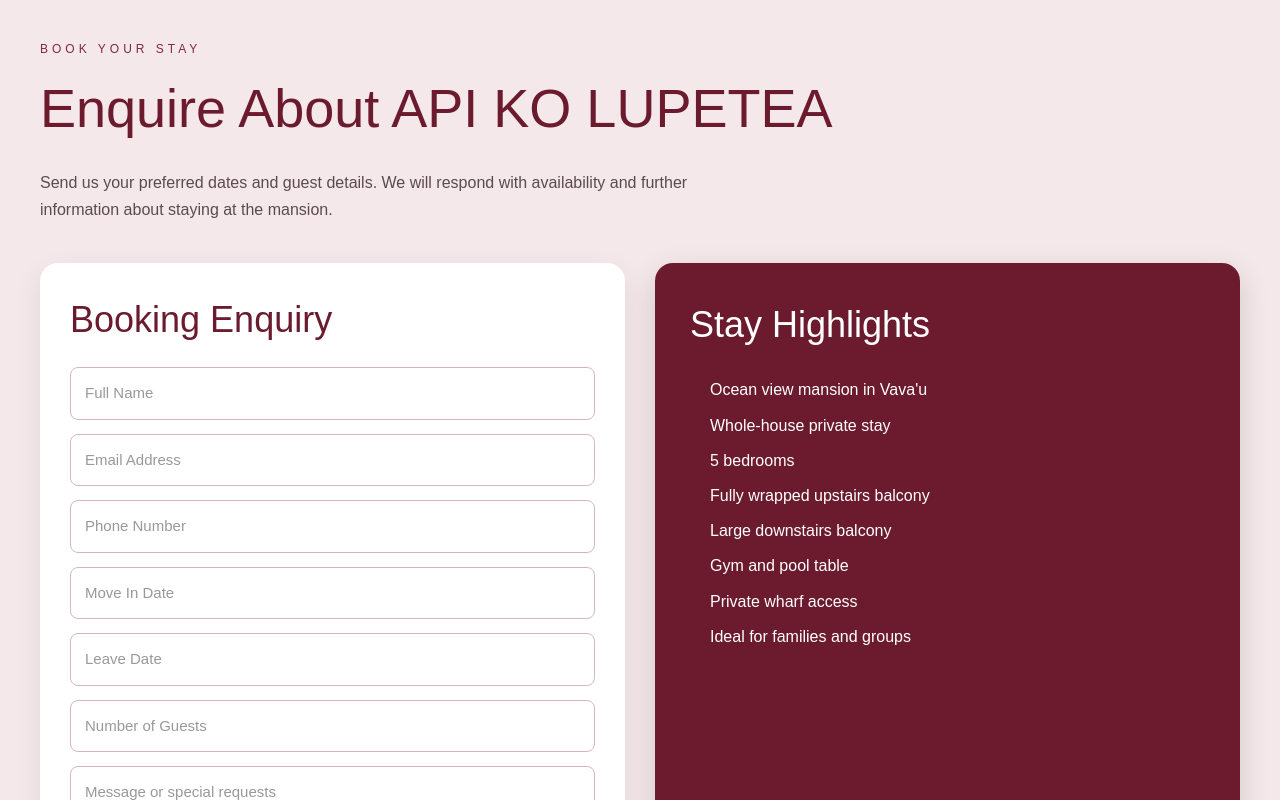
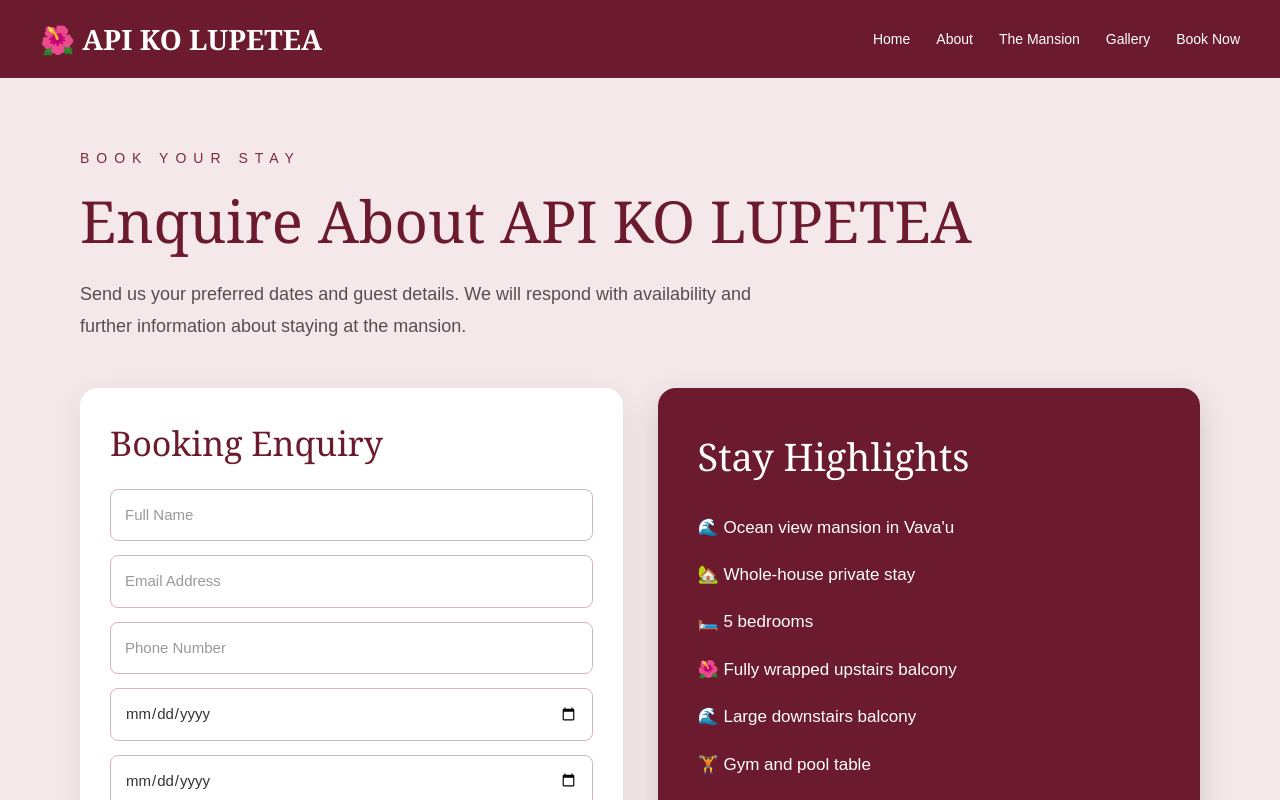
Before and after one commit to Melzy88/API-KO-LUPETEA, a Next.js app: page /booking in a window 1280 px wide. Shown: the top 800 px of the page. Built offline with nearby package versions, Linux system fonts and the light colour scheme.

Commit message:
Restore booking home page style and date picker

```diff
--- a/app/booking/page.tsx
+++ b/app/booking/page.tsx
@@ -46,39 +46,73 @@ export default function BookingPage() {
         .booking-page {
           background: #f4e8ea;
           min-height: 100vh;
-          padding: 40px;
+        }
+
+        .navbar {
+          background: #6b1b2d;
+          color: white;
+          padding: 18px 40px;
+          display: flex;
+          justify-content: space-between;
+          align-items: center;
+          position: sticky;
+          top: 0;
+          z-index: 50;
+        }
+
+        .logo {
+          font-size: 28px;
+          font-family: Georgia, serif;
+          font-weight: bold;
+          color: white;
+          text-decoration: none;
+        }
+
+        .nav-links {
+          display: flex;
+          gap: 26px;
+          font-size: 14px;
+        }
+
+        .nav-links a {
+          color: white;
+          text-decoration: none;
         }
 
         .container {
           max-width: 1200px;
           margin: 0 auto;
+          padding: 70px 40px;
         }
 
         .top-label {
-          letter-spacing: 4px;
+          letter-spacing: 7px;
           color: #7d2b3a;
-          font-size: 12px;
-          margin-bottom: 10px;
+          font-size: 14px;
+          margin-bottom: 20px;
         }
 
         .title {
           color: #6b1b2d;
-          font-size: 54px;
-          margin-bottom: 20px;
+          font-size: 58px;
+          margin-bottom: 25px;
           font-weight: 500;
+          font-family: Georgia, serif;
+          line-height: 1.1;
         }
 
         .intro {
           color: #5b4b50;
-          margin-bottom: 40px;
-          max-width: 650px;
-          line-height: 1.7;
+          margin-bottom: 45px;
+          max-width: 700px;
+          line-height: 1.8;
+          font-size: 18px;
         }
 
         .grid {
           display: grid;
           grid-template-columns: 1fr 1fr;
-          gap: 30px;
+          gap: 35px;
         }
 
         .card {
@@ -91,7 +125,9 @@ export default function BookingPage() {
         .form-title {
           color: #6b1b2d;
           margin-bottom: 20px;
-          font-size: 36px;
+          font-size: 34px;
+          font-family: Georgia, serif;
+          font-weight: 500;
         }
 
         .booking-form {
@@ -110,8 +146,16 @@ export default function BookingPage() {
           font-size: 15px;
           color: #333;
           background: white;
-          font-family: inherit;
+          font-family: Arial, sans-serif;
           min-height: 52px;
+          -webkit-appearance: none;
+          appearance: none;
+        }
+
+        input[type="date"].input-field {
+          -webkit-appearance: auto;
+          appearance: auto;
+          color: #333;
         }
 
         .textarea-field {
@@ -132,14 +176,15 @@ export default function BookingPage() {
 
         .thank-you {
           text-align: center;
-          padding: 40px 20px;
+          padding: 55px 20px;
         }
 
         .thank-you h2 {
           color: #6b1b2d;
-          font-size: 40px;
+          font-size: 42px;
           margin-bottom: 15px;
           font-weight: 500;
+          font-family: Georgia, serif;
         }
 
         .thank-you p {
@@ -163,24 +208,44 @@ export default function BookingPage() {
         .highlights {
           background: #6b1b2d;
           color: white;
-          padding: 35px;
+          padding: 40px;
           border-radius: 18px;
           box-shadow: 0 10px 30px rgba(0,0,0,0.15);
         }
 
         .highlights h2 {
-          font-size: 36px;
-          margin-bottom: 20px;
+          font-size: 38px;
+          margin-bottom: 24px;
+          font-family: Georgia, serif;
+          font-weight: 500;
         }
 
         .highlights ul {
           line-height: 2.2;
-          padding-left: 20px;
+          padding-left: 0;
+          list-style: none;
+          font-size: 17px;
+        }
+
+        .highlights li {
+          margin-bottom: 10px;
         }
 
         @media (max-width: 768px) {
-          .booking-page {
-            padding: 24px;
+          .navbar {
+            padding: 18px 24px;
+          }
+
+          .logo {
+            font-size: 24px;
+          }
+
+          .nav-links {
+            display: none;
+          }
+
+          .container {
+            padding: 70px 24px;
           }
 
           .grid {
@@ -188,14 +253,68 @@ export default function BookingPage() {
           }
 
           .title {
+            font-size: 52px;
+          }
+
+          .intro {
+            font-size: 20px;
+          }
+
+          .card {
+            padding: 30px;
+            border-radius: 28px;
+          }
+
+          .form-title {
+            font-size: 40px;
+          }
+
+          .input-field,
+          .textarea-field {
+            font-size: 18px;
+            padding: 18px;
+            min-height: 64px;
+            border-radius: 14px;
+          }
+
+          .textarea-field {
+            min-height: 170px;
+          }
+
+          .submit-button {
+            font-size: 20px;
+            padding: 18px;
+            border-radius: 14px;
+          }
+
+          .highlights {
+            border-radius: 28px;
+            padding: 35px;
+          }
+
+          .highlights h2 {
             font-size: 42px;
           }
 
-          .form-title {
-            font-size: 34px;
+          .highlights ul {
+            font-size: 20px;
           }
         }
       `}</style>
+
+      <nav className="navbar">
+        <a href="/" className="logo">
+          🌺 API KO LUPETEA
+        </a>
+
+        <div className="nav-links">
+          <a href="/">Home</a>
+          <a href="/about">About</a>
+          <a href="/mansion">The Mansion</a>
+          <a href="/gallery">Gallery</a>
+          <a href="/booking">Book Now</a>
+        </div>
+      </nav>
 
       <div className="container">
         <p className="top-label">BOOK YOUR STAY</p>
@@ -233,46 +352,14 @@ export default function BookingPage() {
                 <h2 className="form-title">Booking Enquiry</h2>
 
                 <form onSubmit={handleSubmit} className="booking-form">
-                  <input
-                    name="fullName"
-                    required
-                    placeholder="Full Name"
-                    className="input-field"
-                  />
+                  <input name="fullName" required placeholder="Full Name" className="input-field" />
+                  <input name="email" required type="email" placeholder="Email Address" className="input-field" />
+                  <input name="phone" placeholder="Phone Number" className="input-field" />
 
-                  <input
-                    name="email"
-                    required
-                    type="email"
-                    placeholder="Email Address"
-                    className="input-field"
-                  />
+                  <input name="moveIn" type="date" required className="input-field" />
+                  <input name="leaveDate" type="date" required className="input-field" />
 
-                  <input
-                    name="phone"
-                    placeholder="Phone Number"
-                    className="input-field"
-                  />
-
-                  <input
-                    name="moveIn"
-                    required
-                    placeholder="Move In Date"
-                    className="input-field"
-                  />
-
-                  <input
-                    name="leaveDate"
-                    required
-                    placeholder="Leave Date"
-                    className="input-field"
-                  />
-
-                  <input
-                    name="guests"
-                    placeholder="Number of Guests"
-                    className="input-field"
-                  />
+                  <input name="guests" placeholder="Number of Guests" className="input-field" />
 
                   <textarea
                     name="message"
@@ -281,11 +368,7 @@ export default function BookingPage() {
                     className="textarea-field"
                   />
 
-                  <button
-                    type="submit"
-                    disabled={loading}
-                    className="submit-button"
-                  >
+                  <button type="submit" disabled={loading} className="submit-button">
                     {loading ? "Sending..." : "Send Enquiry"}
                   </button>
                 </form>
@@ -297,14 +380,14 @@ export default function BookingPage() {
             <h2>Stay Highlights</h2>
 
             <ul>
-              <li>Ocean view mansion in Vava'u</li>
-              <li>Whole-house private stay</li>
-              <li>5 bedrooms</li>
-              <li>Fully wrapped upstairs balcony</li>
-              <li>Large downstairs balcony</li>
-              <li>Gym and pool table</li>
-              <li>Private wharf access</li>
-              <li>Ideal for families and groups</li>
+              <li>🌊 Ocean view mansion in Vava'u</li>
+              <li>🏡 Whole-house private stay</li>
+              <li>🛏️ 5 bedrooms</li>
+              <li>🌺 Fully wrapped upstairs balcony</li>
+              <li>🌊 Large downstairs balcony</li>
+              <li>🏋️ Gym and pool table</li>
+              <li>⚓ Private wharf access</li>
+              <li>👨‍👩‍👧‍👦 Ideal for families and groups</li>
             </ul>
           </div>
         </div>
```
